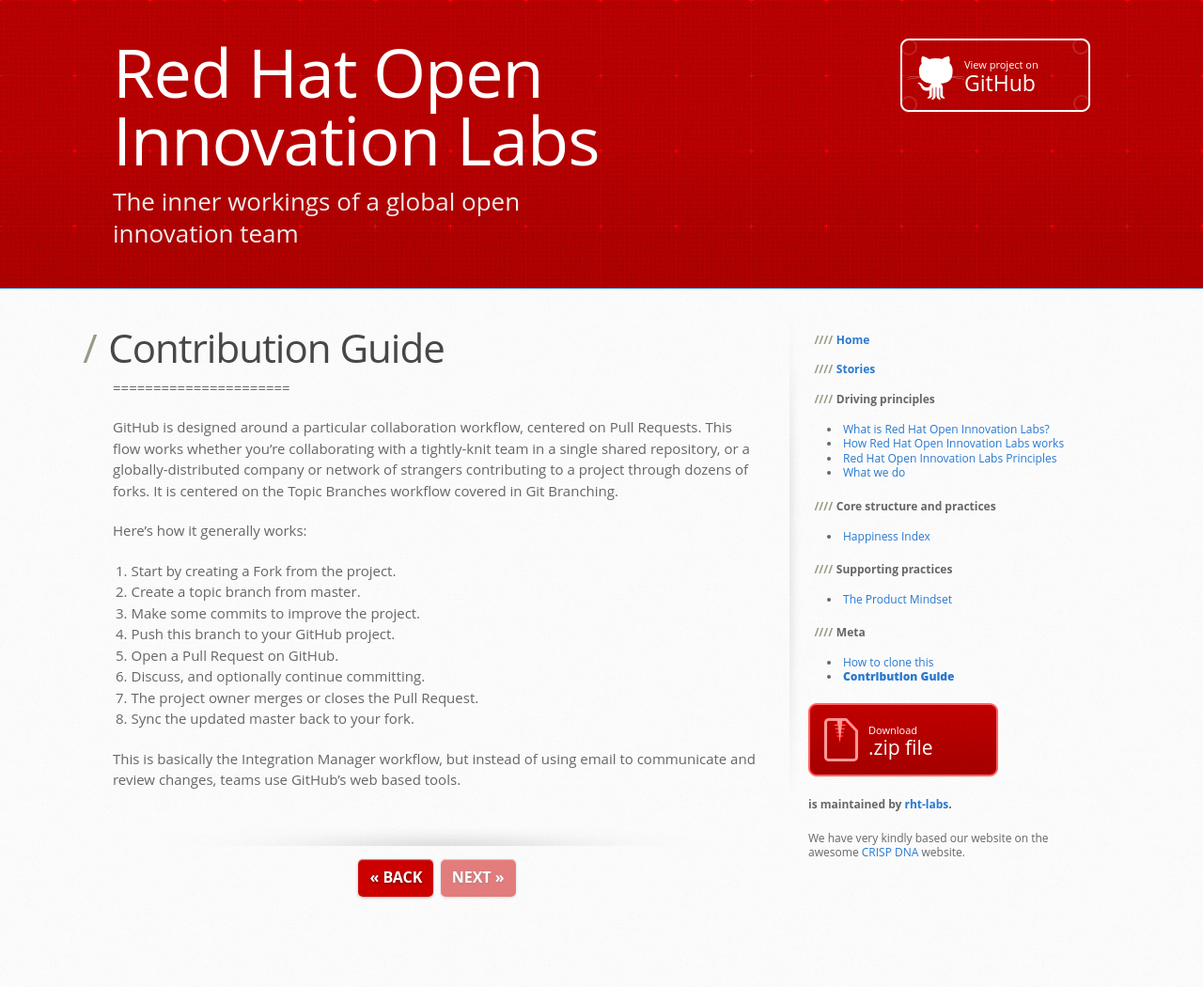
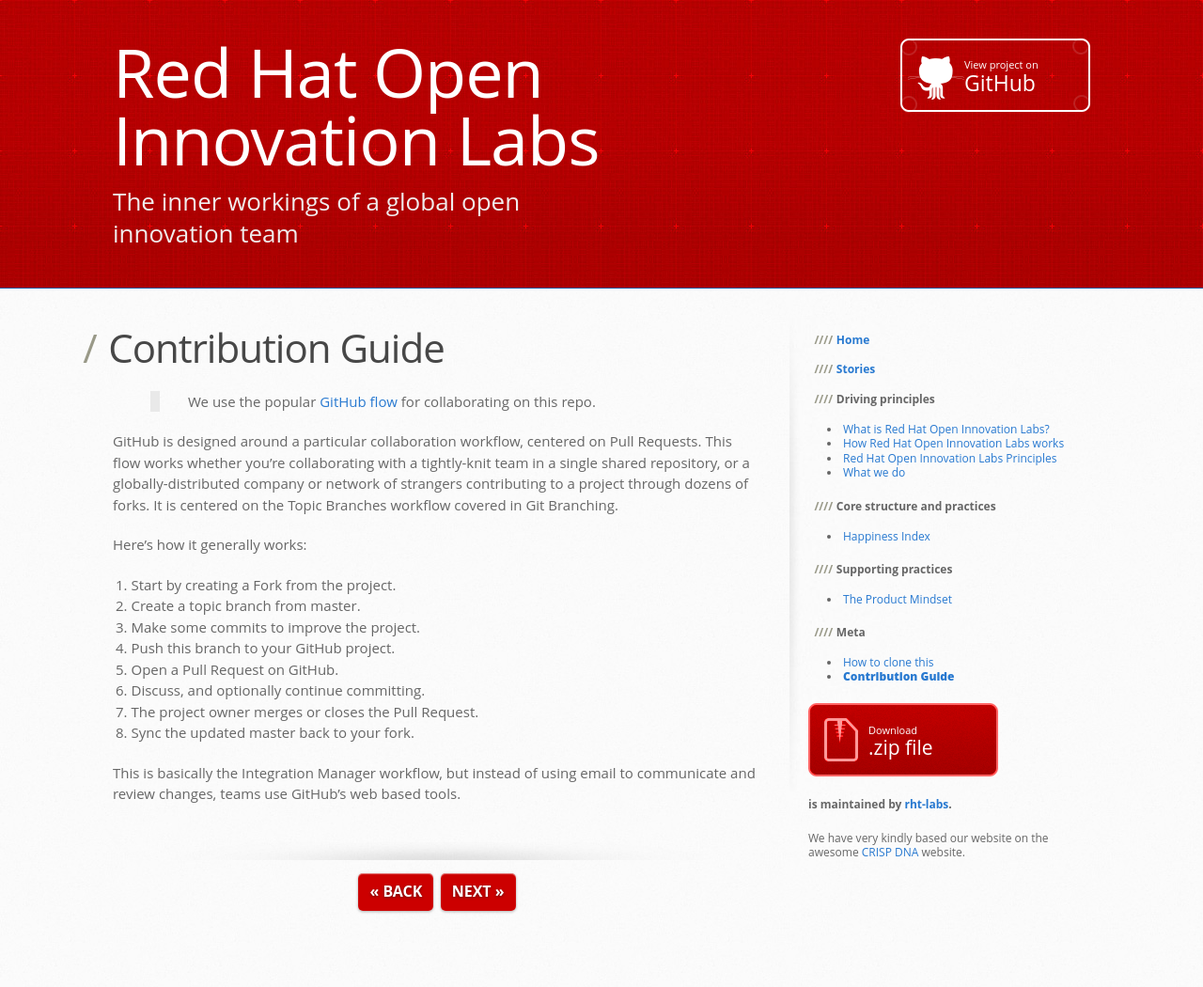
Before and after one commit to rht-labs/rht-labs.github.io, a Jekyll site: the page built from _docs/contribution-guide.md, in a window 1280 px wide. Shown: the whole page at 94% size. Built offline with Jekyll 4.4.1, drawn with Linux system fonts in a browser that asks for light colours.

Commit message:
💣 fix formatting 💣 (#56)

```diff
--- a/_docs/contribution-guide.md
+++ b/_docs/contribution-guide.md
@@ -1,15 +1,16 @@
 ---
 title: Contribution Guide
 prev_section: how-to-copy.html
-next_section:
+next_section:  index.html
 ---
 
-# Contribution Guide
+Contribution Guide
 ======================
 
+> We use the popular [GitHub flow](https://docs.github.com/en/get-started/quickstart/github-flow) for collaborating on this repo.
+
 GitHub is designed around a particular collaboration workflow, centered on Pull Requests.
-This flow works whether you’re collaborating with a tightly-knit team in a single shared repository, or a globally-distributed company or network of strangers contributing to a project through dozens of forks.
-It is centered on the Topic Branches workflow covered in Git Branching.
+This flow works whether you’re collaborating with a tightly-knit team in a single shared repository, or a globally-distributed company or network of strangers contributing to a project through dozens of forks. It is centered on the Topic Branches workflow covered in Git Branching.
 
 Here’s how it generally works:
 
```
